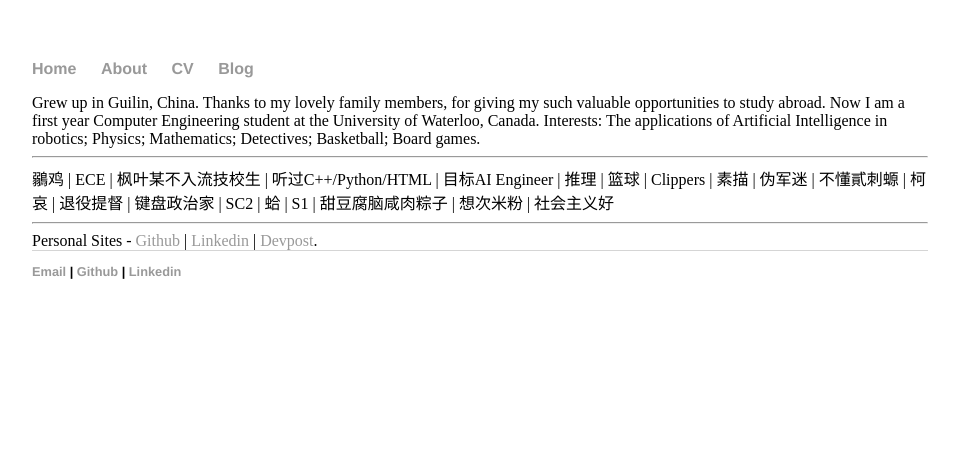
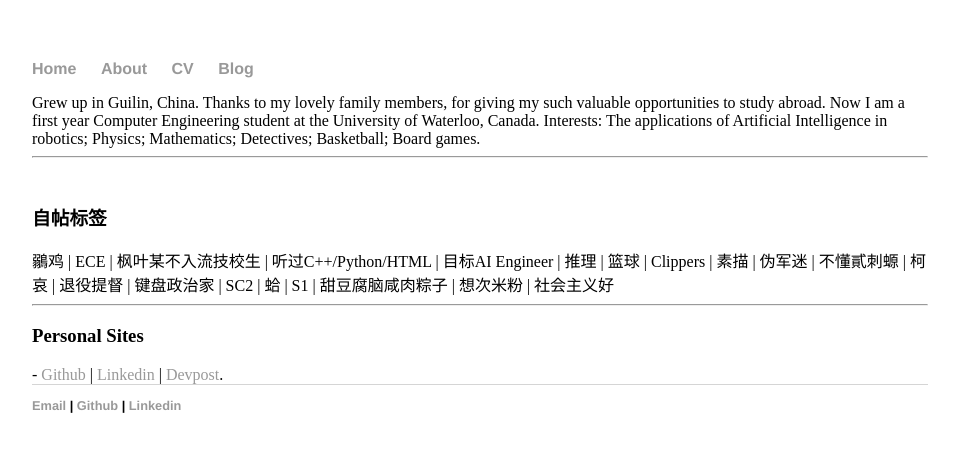
Before and after one commit to pwyq/blog, a Jekyll site: the page built from about/index.html, in a window 1280 px wide. Shown: the top 452 px of the page, without its empty margins (160-1119 px from the left). Built offline with Jekyll 4.4.1, drawn with Linux system fonts in a browser that asks for light colours.

Commit message:
Update index.html

```diff
--- a/about/index.html
+++ b/about/index.html
@@ -6,14 +6,16 @@ title: About Yanqing Wu
 Grew up in Guilin, China. Thanks to my lovely family members, for giving my such valuable opportunities to study abroad.
 Now I am a first year Computer Engineering student at the University of Waterloo, Canada.
 Interests: The applications of Artificial Intelligence in robotics; Physics; Mathematics; Detectives; Basketball; Board games.
-
+<br>
 <hr>
+<br>
+<h3>自帖标签</h3>
 鶸鸡 | ECE | 枫叶某不入流技校生 | 听过C++/Python/HTML | 目标AI Engineer | 推理 |
 篮球 | Clippers | 素描 | 伪军迷 | 不懂貳刺螈 | 柯哀 | 退役提督 | 键盘政治家 |
 SC2 | 蛤 | S1 | 甜豆腐脑咸肉粽子 | 想次米粉 | 社会主义好
 <br>
 <hr>
-Personal Sites -
+<h3>Personal Sites</h3> -
 <a href="https://github.com/pwyq">Github</a> |
 <a href="https://www.linkedin.com/in/meetyanqingwu?trk=hp-identity-name">Linkedin</a> |
 <a href="https://devpost.com/pwyq?ref_content=user-portfolio&ref_feature=portfolio&ref_medium=global-nav">Devpost</a>.
```
